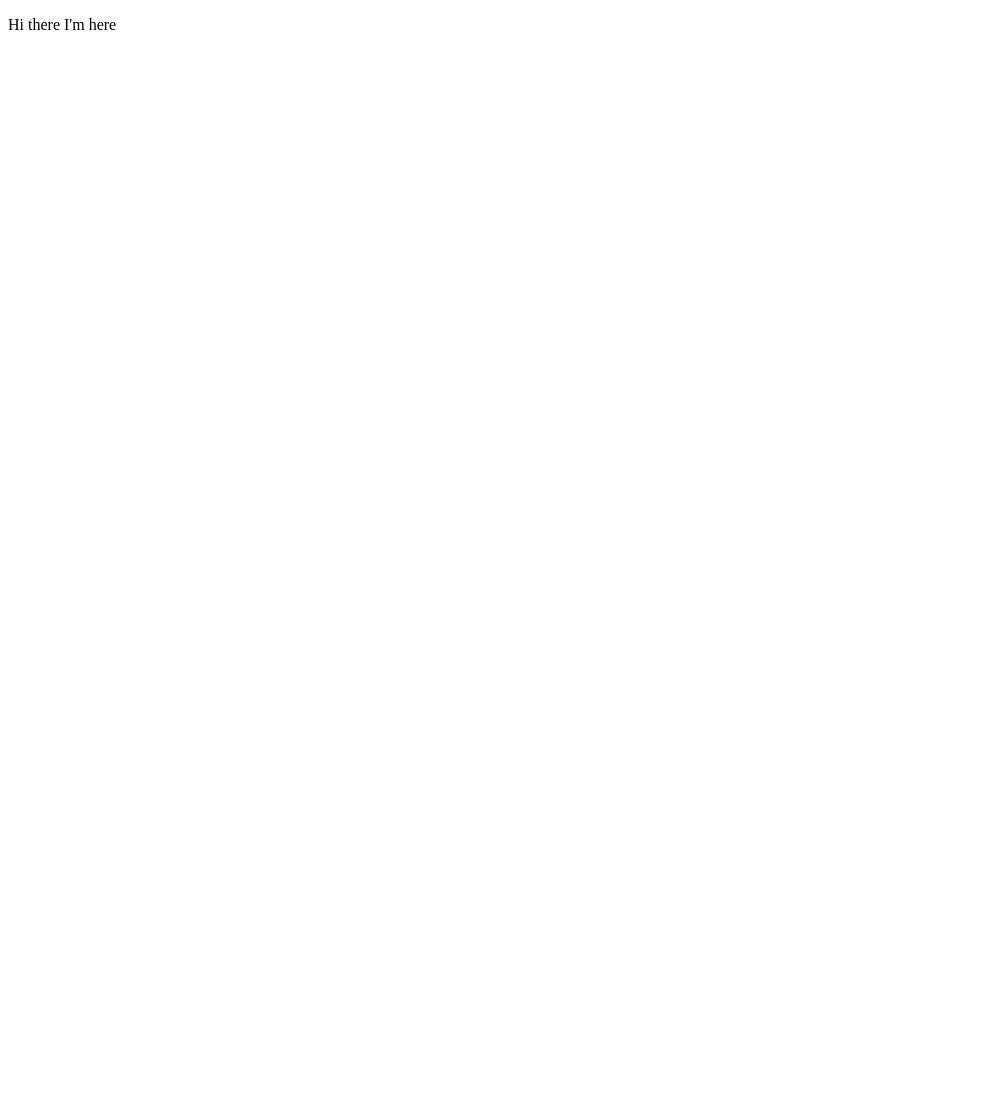
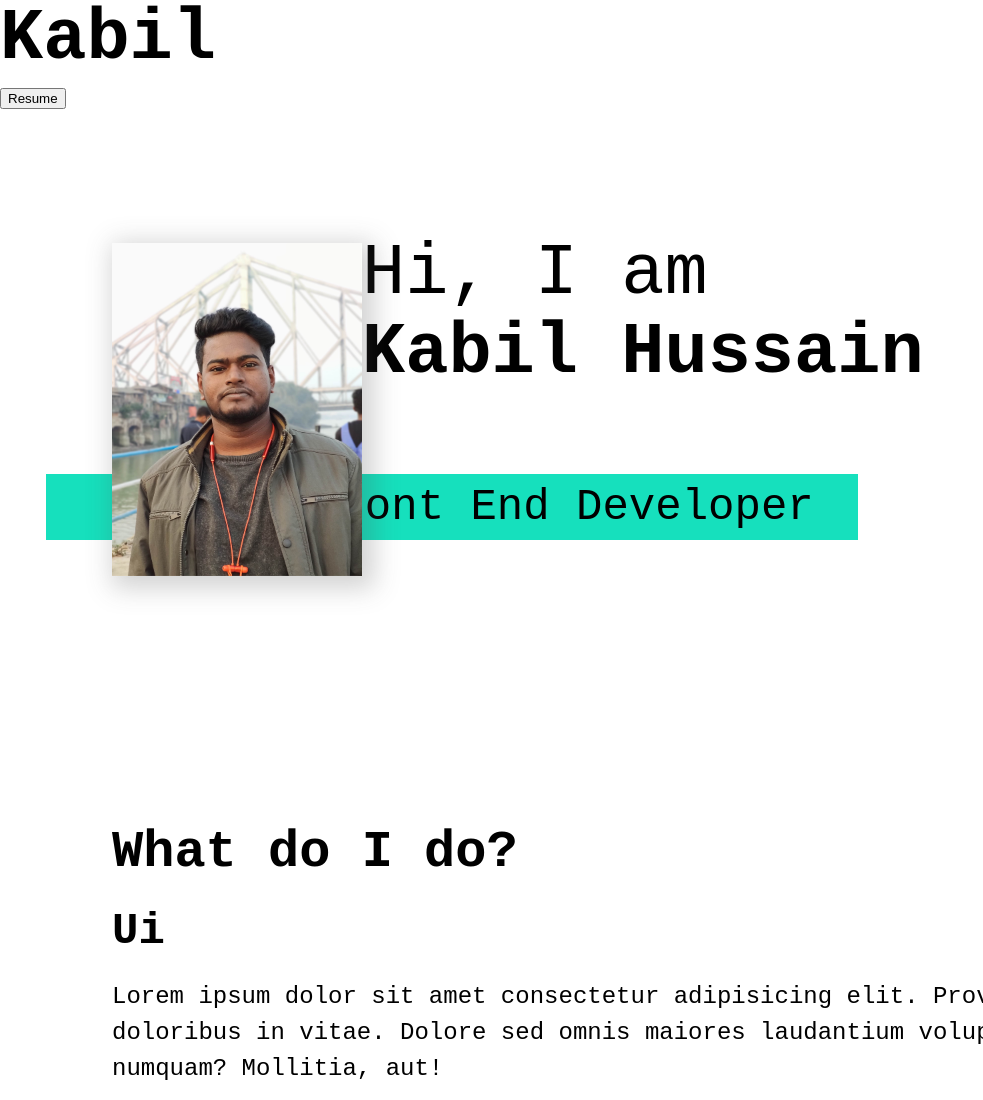
Before and after one commit to kabil166/portfolio, a plain HTML site: page index.html in a window 1280 px wide. Shown: the top 1100 px of the page, without its empty margins (0-983 px from the left). Before the commit the page ends 800 px from the top, so only its background shows below. Drawn offline with Linux system fonts and the light colour scheme.

Commit message:
Third Commit

```diff
--- a/css/style.css
+++ b/css/style.css
@@ -0,0 +1,128 @@
+*
+*::after
+*::before{
+    box-sizing: border-box;
+}
+
+:root
+{
+    --s-font : "Source Sans Pro", sans-serif;
+    --f-font : "Source Code Pro", monospace;
+
+    --fw-reg: 300;
+    --fw-bold : 700;
+
+    --clr-light: #fff;
+    --clr-dark : #303030;
+    --clr-green: #16e0bd;
+
+    --fs-h1: 3rem;
+    --fs-h2: 2.25rem;
+    --fs-h3: 1.5rem;
+    --fs-reg: 1rem;
+
+    --bs: .25em .25em 1em .25em rgba(77, 75, 75, 0.25);
+}
+
+@media (min-width: 800px){
+    :root{
+    --fs-h1: 4.5rem;
+    --fs-h2: 3.25rem;
+    --fs-h3: 2.75rem;
+    --fs-reg: 1.5rem;
+    }
+}
+
+body{
+    background-color: var(--clr-light);
+    color: var(--clr_dark);
+    margin: 0;
+    font-family: var(--f-font);
+    font-size:var(--fs-reg);
+    line-height: 1.5;
+}
+.container{
+    max-width: 1200px;
+    margin: 0 auto;
+}
+section{
+    padding: 5em 3em;
+}
+img{
+    display: block;
+    max-width: 100%;
+}
+h1,
+h2,
+h3{
+    line-height: 1.1;
+    margin: 0;
+}
+strong{
+    font-weight: var(--fw-bold);
+}
+h1{ font-size: var(--fs-h1);}
+h2{ font-size: var(--fs-h2);}
+h3{ font-size: var(--fs-h3);}
+
+.section_title{
+    margin-bottom: .5em;
+}
+
+.section_title-intro{
+    font-weight: var(--fw-reg);
+}
+.section_title-intro strong{
+    display: block;
+}
+.section_subtitle{
+    font-size: var(--fs-h3);
+}
+
+.section_subtitle_intro,
+.section_subtitle-about{
+    background-color: var(--clr-green);
+    font-family: var(--f-font);
+    margin-bottom: 1em;
+}
+.intro_img{
+    box-shadow: var(--bs);
+}
+
+nav{
+    display: none;
+}
+.intro{
+    position: relative;
+    align-items: center;
+    align-content: center;
+}
+.section_subtitle_intro{
+    display: inline-block;
+    padding: 0 1em;
+}
+
+@media (min-width: 600px){
+    .intro{
+        display: grid;
+        grid-template-areas:
+        "img title"
+        "img subtitle";
+        grid-template-columns: min-content max-content;
+    }
+    .intro_img{
+        grid-area: img;
+        min-width: 250px;
+        position: relative;
+        z-index: 2;
+    }
+    .section_subtitle_intro{
+        align-self: start;
+        grid-column: -1/1;
+        grid-row:2;
+        text-align: right;
+        position: relative;
+        left: -1.5em;
+        width: calc(100%+1.5em);
+    }
+}
--- a/index.html
+++ b/index.html
@@ -4,9 +4,86 @@
     <meta charset="UTF-8">
     <meta http-equiv="X-UA-Compatible" content="IE=edge">
     <meta name="viewport" content="width=device-width, initial-scale=1.0">
-    <title>Document</title>
+    <link rel="stylesheet" href="css/style.css">
+    <title>Kabil Hussain</title>
 </head>
 <body>
-    <p>Hi there I'm here</p>
+    <header>
+        <div class="logo">
+            <h1>Kabil</h1>
+        </div>
+        <button class="nav_toggle" aria-label="nav toggler">Resume</button>
+        <nav class="list">
+            <ul>
+                <li class="nav_item"><a href="#" class="nav_link">About</a></li>
+
+                <li class="nav_item"><a href="#" class="nav_link">Experience</a></li>
+                <li class="nav_item"><a href="#" class="nav_link">Education</a></li>
+                <li class="nav_item" ><a href="#" class="nav_link">Contact</a></li>
+            </ul>
+
+        </nav>
+
+    </header>
+    <main class="container">
+        <section class="intro" id="home">
+            <h1 class="section_title section_title-intro">
+                Hi, I am <strong>Kabil Hussain</strong>
+            </h1>
+            <p class="section_subtitle section_subtitle_intro">Front End Developer</p>
+            <img src="images/aboutimg11.png" alt="" class="intro_img">
+        </section>
+        <section class="my_services" id="services">
+            <h2 class="section_title section_title-services">What do I do?</h2>
+            <div class="services">
+                <div class="service">
+                    <h3>Ui</h3>
+                    <p>Lorem ipsum dolor sit amet consectetur adipisicing elit. Provident doloribus in vitae. Dolore sed omnis maiores laudantium voluptas nihil at numquam? Mollitia, aut!</p>
+                </div>
+
+                <div class="service">
+                    <h3>UX</h3>
+                    <p>Lorem ipsum dolor sit amet consectetur adipisicing elit. Provident doloribus in vitae. Dolore sed omnis maiores laudantium voluptas nihil at numquam? Mollitia, aut!</p>
+                </div>
+
+                <div class="service">
+                    <h3>Full Stack</h3>
+                    <p>Lorem ipsum dolor sit amet consectetur adipisicing elit. Provident doloribus in vitae. Dolore sed omnis maiores laudantium voluptas nihil at numquam? Mollitia, aut!</p>
+                </div>
+            </div>
+            <a href="#work" class="btn">My work</a>
+        </section>
+        <section class="about_me" id="about">
+            <h2 class="section_title section_title-about">Who am I?</h2>
+            <p class="section_subtitle section_subtitle-about">I am full stack web developer.</p>
+            <div class="about_me-body">
+                <p></p>
+                <p></p>
+                <p></p>
+            </div>
+            <img src="images/aboutimg11.png" alt="" class="intro_img">
+        </section>
+        <section class="my_work" id="work">
+            <h2 class="section_title section_title-work">My work</h2>
+            <p class="section_subtitle section_subtitle-workk">Take a look below and checkout my work</p>
+            <div class="portfolio">
+                <a href="" class="portfolio_item">
+                    <img src="images/aboutimg11.png" alt="">
+                </a>
+                <a href="" class="portfolio_item">
+                    <img src="images/aboutimg11.png" alt="">
+                </a>
+                <a href="" class="portfolio_item">
+                    <img src="images/aboutimg11.png" alt="">
+                </a>
+                <a href="" class="portfolio_item">
+                    <img src="images/aboutimg11.png" alt="">
+                </a>
+            </div>
+
+        </section>
+    </main>
+
+
 </body>
 </html>
```
Also changed, not shown: images/aboutimg11.png (added).
